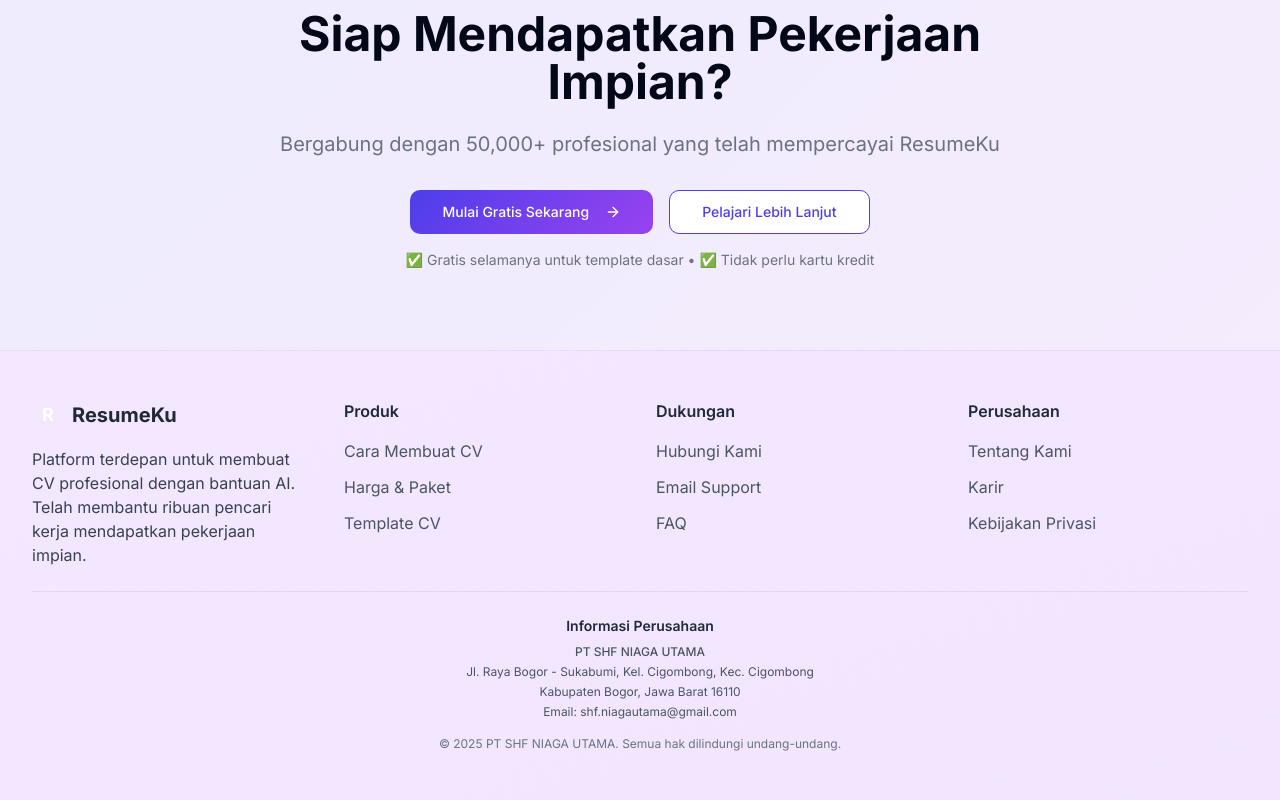
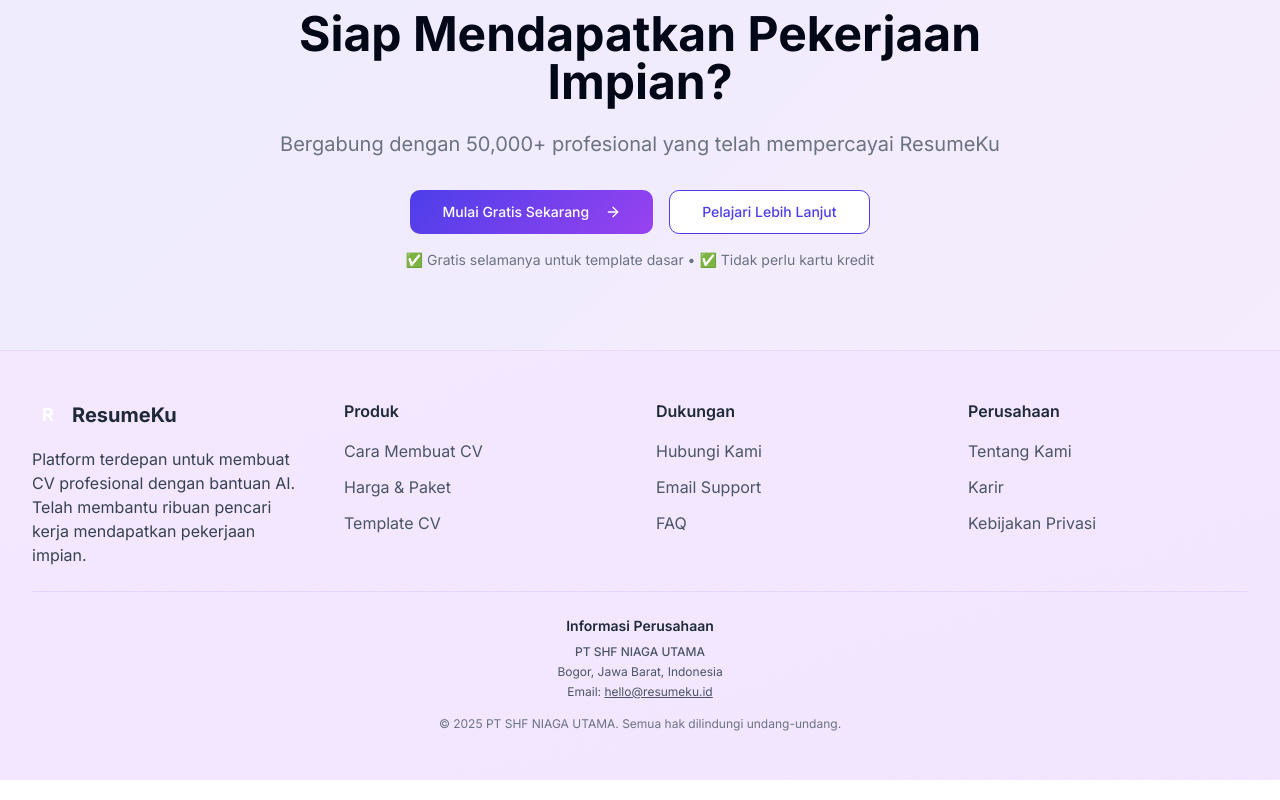
Before and after one commit to sasonoto/resumeKu-landingPage, a Next.js app: page / in a window 1280 px wide. Shown: the part 3497-4297 px from the top of the page. Built offline with nearby package versions, Linux system fonts and the light colour scheme.

Commit message:
Info Update

```diff
--- a/app/layout.tsx
+++ b/app/layout.tsx
@@ -7,7 +7,7 @@
 const inter = Inter({ subsets: ['latin'] })
 
 export const metadata: Metadata = {
-  title: 'ResumeKu - CV Builder Indonesia Terbaik',
+  title: 'ResumeKu - CV Builder Dengan Kekuatan AI',
   description: 'Buat CV profesional dengan AI dalam hitungan menit. Template premium, optimasi ATS, dan panduan karir untuk mendapatkan pekerjaan impian Anda.',
   keywords: 'cv builder, resume builder indonesia, buat cv, template cv, cv ats, cv professional',
   authors: [{ name: 'ResumeKu Team' }],
--- a/src/components/layout/Footer.tsx
+++ b/src/components/layout/Footer.tsx
@@ -69,9 +69,8 @@
             <h4 className="font-semibold text-gray-800 mb-2 text-sm">Informasi Perusahaan</h4>
             <div className="text-xs text-gray-600 space-y-1">
               <p className="font-medium">PT SHF NIAGA UTAMA</p>
-              <p>Jl. Raya Bogor - Sukabumi, Kel. Cigombong, Kec. Cigombong</p>
-              <p>Kabupaten Bogor, Jawa Barat 16110</p>
-              <p>Email: shf.niagautama@gmail.com</p>
+              <p>Bogor, Jawa Barat, Indonesia</p>
+              <p>Email: <a href="mailto:hello@resumeku.id" className="underline hover:text-gray-800">hello@resumeku.id</a></p>
             </div>
           </div>
           <div className="text-center text-gray-500 text-xs">
```
